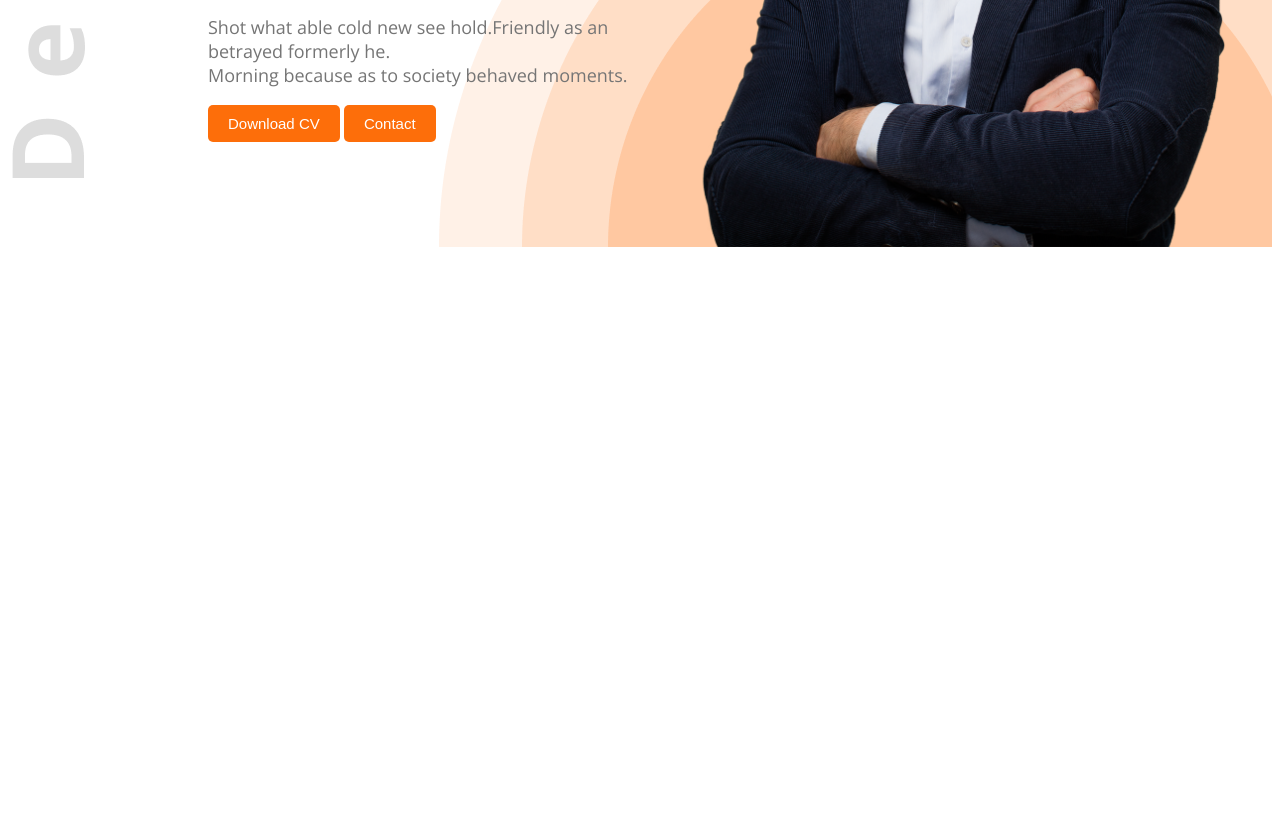
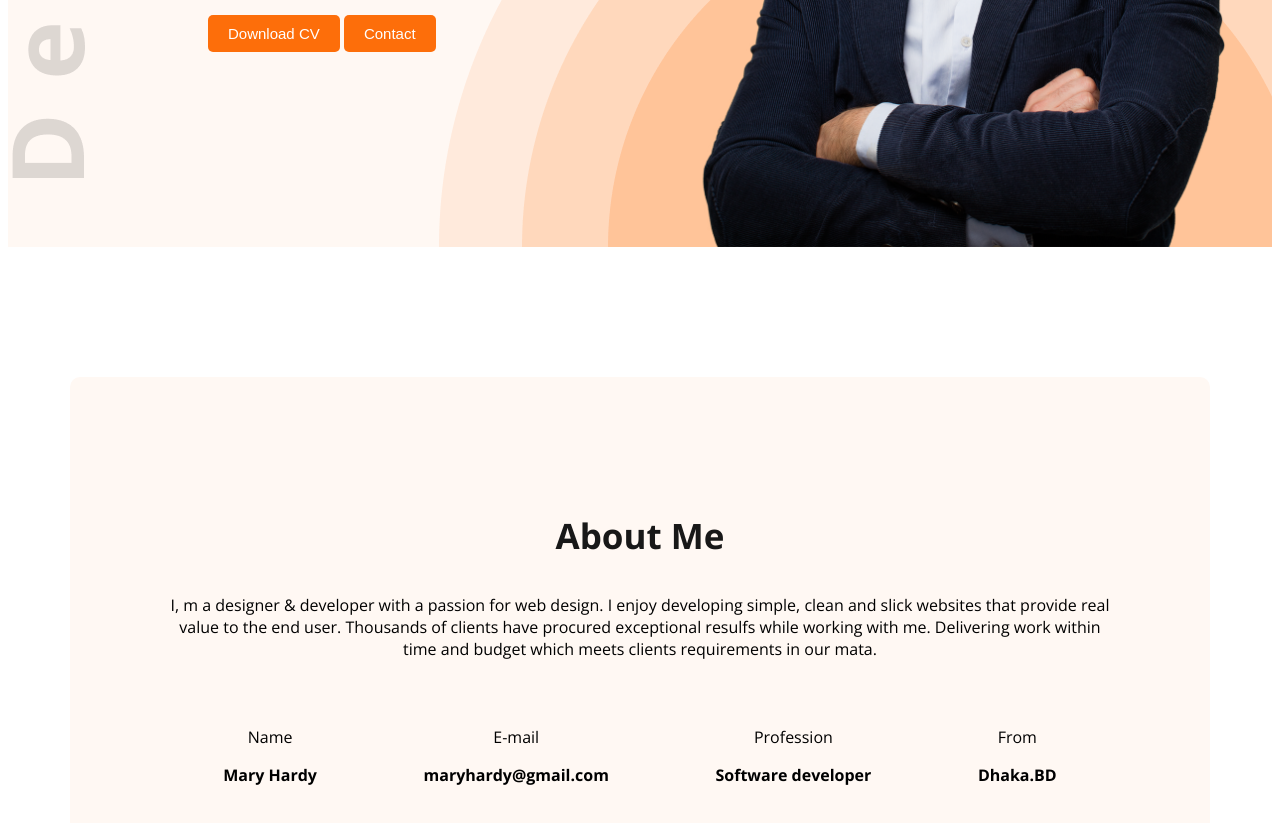
Before and after one commit to Aantara21/webdev-portfolio, a plain HTML site: page index.html in a window 1280 px wide. Shown: the part 595-1418 px from the top of the page. Before the commit the page ends 850 px from the top, so only its background shows below. Drawn offline with nearby package versions, Linux system fonts and the light colour scheme.

Commit message:
about section done

```diff
--- a/index.html
+++ b/index.html
@@ -11,7 +11,7 @@
 
 </head>
 <body class="open-sans-font">
-    <header class="header">
+    <header class="header shared-bg">
         <nav>
             <h3 class="nav-title">Mary <span class="primary-color">Hardy</span></h3>
             <ul>
@@ -31,10 +31,42 @@
             <img class="banner-image" src="images/hardy.png" alt="">
         </div>
     </header>
+    <main class="main">
+  <section class="about shared-bg">
+      <h3 class="section-title">
+        About Me
+      </h3>
+      <p class="para-style">
+        I, m a designer & developer with a passion for web design. I enjoy developing simple, clean and slick websites that provide real value to the end user. Thousands of clients have procured exceptional resulfs while working with me. Delivering work within time and budget which meets clients requirements in our mata.
+      </p>
+
+      <!-- .about-items*4>p.item-title+p.item-description -->
+     <div class="about-items">
+        <div class="about-item">
+            <p class="item-title">Name</p>
+            <p class="item-description">Mary Hardy</p>
+          </div>
+          <div class="about-item">
+            <p class="item-title">E-mail</p>
+            <p class="item-description">maryhardy@gmail.com</p>
+          </div>
+          <div class="about-item">
+            <p class="item-title">Profession</p>
+            <p class="item-description">Software developer</p>
+          </div>
+          <div class="about-item">
+            <p class="item-title">From</p>
+            <p class="item-description">Dhaka.BD</p>
+          </div>
+     </div>
+
+  </section>
+
+    </main>
+<footer>
 
 
 
-
-
+</footer>
 </body>
 </html>
--- a/style.css
+++ b/style.css
@@ -6,11 +6,26 @@
   font-variation-settings:
     "wdth" 100;
 }
+/* main style */
+    .main{
+        max-width: 1140px;
+        margin: 0 auto;
+    }
 .header{
     background-image:url(images/developer.png),url(images/header_bg.png) ;
     background-repeat: no-repeat;
     background-position: top left , bottom right;
+    margin-bottom: 10px;
+}
 
+/* shared style */
+.section-title{
+    font-size: 35px;
+    font-weight: bold;
+    color: #181818;
+}
+.shared-bg{
+    background-color: #FFF8F3 ;
 }
 nav{
     display: flex;
@@ -53,19 +68,40 @@ nav ul li{
     font-weight: 500;
     font-size: 35px ;
     color: #474747;
+    margin-bottom: 5px;
 }
 .banner-heading{
     font-weight: 800;
     font-size: 85px ;
     color: #181818;
+    margin: 0px;
 }
 .banner-image{
     width: 580px;
+
 }
 .banner-description{
     color: #757575;
     font-size: 18px;
+    /* margin: 30px 30px 50px 0; */
+
 }
 .banner-content{
-    max-width: ;: 585px;
+    max-width: 585px;
 }
+.about{
+    border-radius: 10px;
+    padding: 100px 100px;
+    text-align: center;
+    margin-top: 130px;
+
+}
+
+.item-description{
+    font-weight: 700;
+}
+.about-items{
+    display: flex;
+    justify-content: space-around;
+    margin-top: 50px;
+}
```
